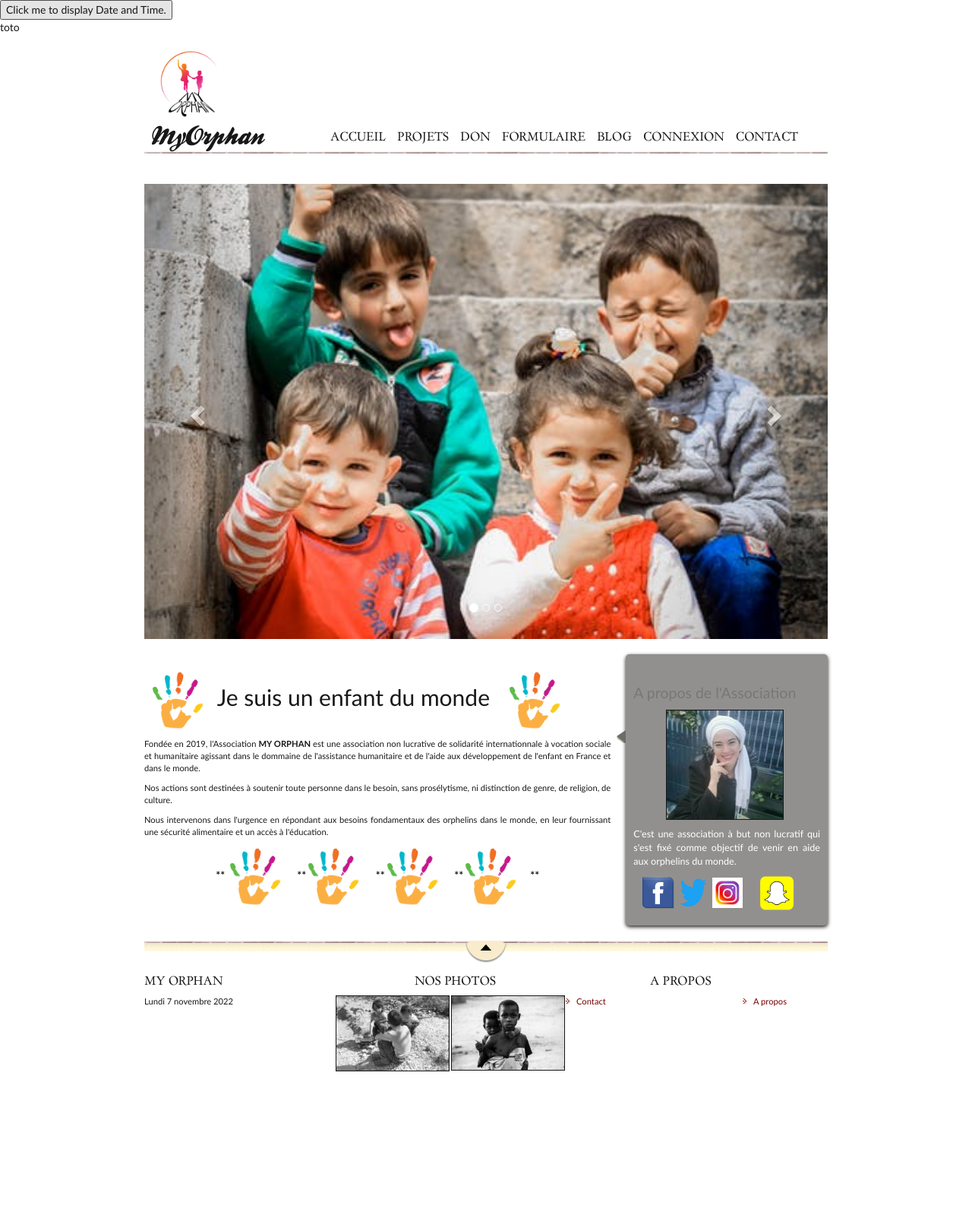
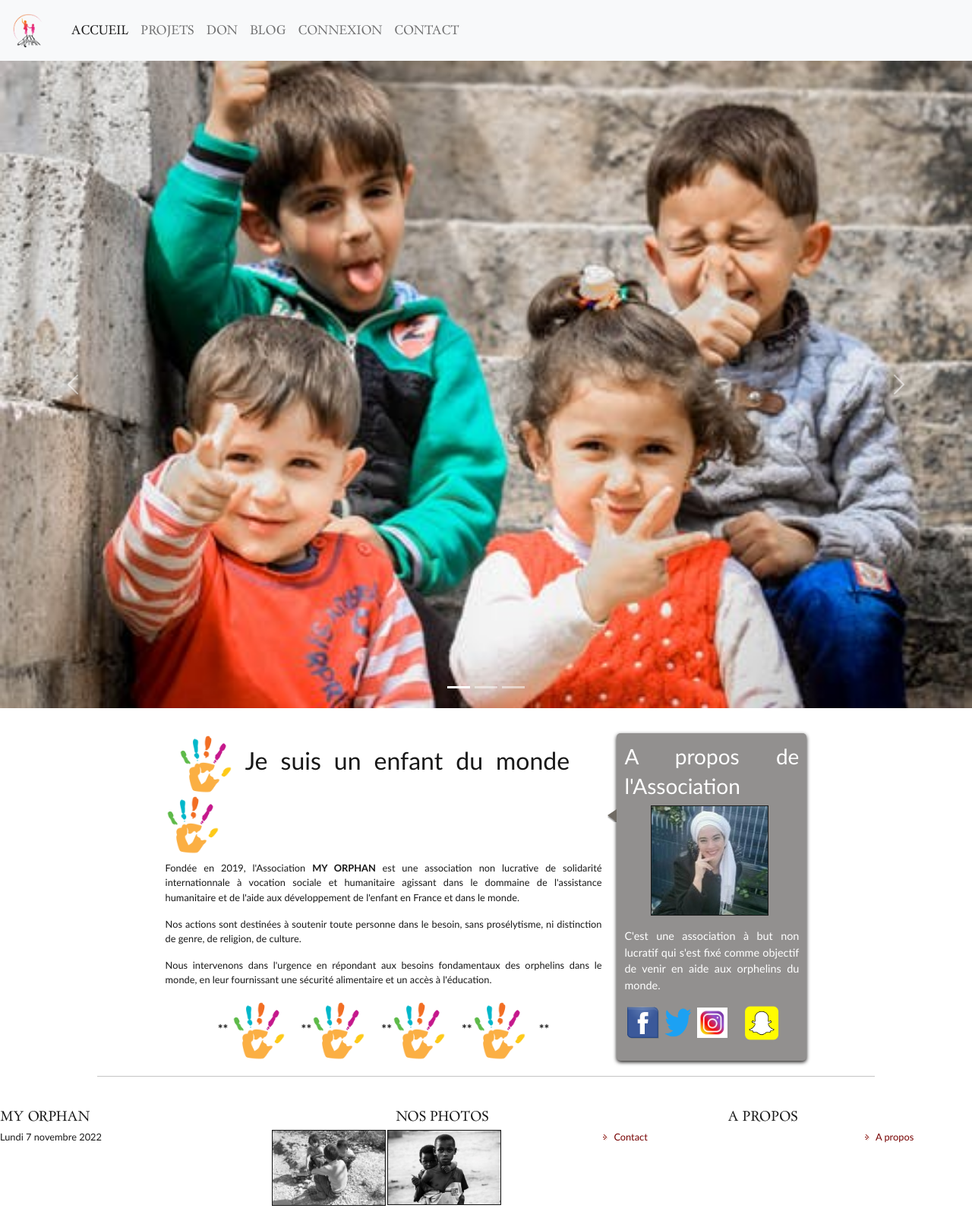
Before and after one commit to Az-rou/MyOrphan, a PHP site: page / in a window 1280 px wide. Shown: the whole page at 76% size. Before the commit the page ends 1410 px from the top, so only its background shows below. Run offline with PHP 8.4, Linux system fonts and the light colour scheme.

Commit message:
Changement de menu et carousel

```diff
--- a/MyOrphan.css
+++ b/MyOrphan.css
@@ -93,18 +93,18 @@
 }
 /* Navigation */
 
-nav ul
+.navigation-menu ul
 {
     list-style-type: none;
     display: flex;
 }
 
-nav li
+.navigation-menu li
 {
     margin-right: 15px;
 }
 
-nav a
+.navigation-menu a
 {
     font-size: 1.3em;
     color: #181818;
@@ -112,7 +112,7 @@
     text-decoration: none;
 }
 
-nav a:hover
+.navigation-menu a:hover
 {
     color: #760001;
     border-bottom: 3px solid #760001;
@@ -237,7 +237,6 @@
 footer
 {
     display: flex;
-    background:  url('images/ico_top.png') no-repeat top center, url('images/separateur.png') repeat-x top, url('images/ombre.png') repeat-x top;
     padding-top: 25px;
 }
 
@@ -415,6 +414,18 @@
     }
 }
 
+.article-section{
+    width: 66%;
+    margin-left: auto;
+    margin-right: auto;
+    margin-top: 33px;
+}
+.separateur-footer-article {
+    width: 80%;
+    margin-left: auto;
+    margin-right: auto;
+}
+
 @media all and (max-device-width: 480px)
 {
     /* Vos règles CSS pour les mobiles ici */
--- a/index.php
+++ b/index.php
@@ -4,91 +4,85 @@
     <head>
         <meta charset="utf-8" />
 
-        <link rel="stylesheet" media="screen and (max-width: 1280px)" href="petite_resolution.css" />
         <meta name="viewport" content="width=320" />
         <title>MyOrphan</title>
         <meta name="viewport" content="width=device-width, initial-scale=1">
 
-        <link rel="stylesheet" href="https://maxcdn.bootstrapcdn.com/bootstrap/3.4.1/css/bootstrap.min.css">
+        <link rel="stylesheet" href="https://cdn.jsdelivr.net/npm/bootstrap@5.2.2/dist/css/bootstrap.min.css">
         <script src="https://ajax.googleapis.com/ajax/libs/jquery/3.6.0/jquery.min.js"></script>
-        <script src="https://maxcdn.bootstrapcdn.com/bootstrap/3.4.1/js/bootstrap.min.js"></script>
+        <script src="https://cdn.jsdelivr.net/npm/bootstrap@5.2.2/dist/js/bootstrap.min.js"></script>
 
         <link rel="stylesheet" href="MyOrphan.css" />
     </head>
 
     <body>
-    <button type="button"
-onclick="document.getElementById('demo').innerHTML = Date()">
-Click me to display Date and Time.</button>
-<p id="demo">toto</p>
-        <!-- ************************** ********************************************************************************************* -->
-        <!-- ************************** Créé en Php par Nadia Azrou - avril 2022 ***************************************************** -->
-        <!-- ************************** ********************************************************************************************* -->
-        <div id="bloc_page">
-            <header>
-                <div id="titre_principal">
-                    <h1><img src="images/logomyorphan.png" alt="Logo de myorphan" width="100" height="107,67" class="ico_categorie" /></h1>
-                    <div id="logo">
-                        <h1>MyOrphan</h1>
-                    </div>
-                </div>
-                <br>
-                <small>
-                    <nav>
-                        <ul>
-                            <li><a href="MyOrphan.php">Accueil</a></li>
-                            <li><a href="moprojets.php">Projets</a></li>
-                            <li><a href="modon.php">Don</a></li>
-                            <li><a href="moadherent.php">Formulaire</a></li>
-                            <li><a href="moblog.php">Blog</a></li>
-                            <li><a href="#">Connexion</a></li>
-                            <li><a href="mocontact.php" title="page de contact">Contact</a></li>
-                        </ul>
-                    </nav>
-                </small>
-              <br>
-            </header>
 
-           <br><br>
+    <div class="menus">
 
+    <nav class="navbar navbar-expand-lg bg-light">
+      <div class="container-fluid">
+        <a class="navbar-brand" href="#">
+        <img src="images/logomyorphan.png" alt="Logo de myorphan" class="ico_categorie" style="width:50px" />
+        </a>
+        <button class="navbar-toggler" type="button" data-bs-toggle="collapse" data-bs-target="#navbarNav" aria-controls="navbarNav" aria-expanded="false" aria-label="Toggle navigation">
+          <span class="navbar-toggler-icon"></span>
+        </button>
+        <div class="collapse navbar-collapse" id="navbarNav">
+          <ul class="navbar-nav">
+            <li class="nav-item">
+              <a class="nav-link active" aria-current="page" href="MyOrphan.php">Accueil</a>
+            </li>
+            <li class="nav-item">
+              <a class="nav-link" href="moprojets.php">Projets</a>
+            </li>
+            <li class="nav-item">
+              <a class="nav-link" href="modon.php">Don</a>
+            </li>
+            <li class="nav-item">
+              <a class="nav-link" href="moblog.php">Blog</a>
+            </li>
+            <li class="nav-item">
+              <a class="nav-link" href="moblog.php">Connexion</a>
+            </li>
+            <li class="nav-item">
+              <a class="nav-link" href="mocontact.php" title="page de contact">Contact</a>
+            </li>
+          </ul>
+        </div>
+      </div>
+    </nav>
+    </div>
 
+    <div class="carousel" style="height:350px">
+    <div id="carouselExampleIndicators" class="carousel slide" data-bs-ride="true">
+      <div class="carousel-indicators">
+        <button type="button" data-bs-target="#carouselExampleIndicators" data-bs-slide-to="0" class="active" aria-current="true" aria-label="Slide 1"></button>
+        <button type="button" data-bs-target="#carouselExampleIndicators" data-bs-slide-to="1" aria-label="Slide 2"></button>
+        <button type="button" data-bs-target="#carouselExampleIndicators" data-bs-slide-to="2" aria-label="Slide 3"></button>
+      </div>
+      <div class="carousel-inner">
+        <div class="carousel-item active">
+          <img src="images/enfants1.jpeg" class="d-block w-100 ">
+        </div>
+        <div class="carousel-item">
+          <img src="images/enfants3.jpeg" class="d-block w-100 h-100">
+        </div>
+        <div class="carousel-item">
+          <img src="images/enfants4.jpeg" class="d-block w-100">
+        </div>
+      </div>
+      <button class="carousel-control-prev" type="button" data-bs-target="#carouselExampleIndicators" data-bs-slide="prev">
+        <span class="carousel-control-prev-icon" aria-hidden="true"></span>
+        <span class="visually-hidden">Previous</span>
+      </button>
+      <button class="carousel-control-next" type="button" data-bs-target="#carouselExampleIndicators" data-bs-slide="next">
+        <span class="carousel-control-next-icon" aria-hidden="true"></span>
+        <span class="visually-hidden">Next</span>
+      </button>
+    </div>
+    <div>
 
-                <div id="myCarousel" class="carousel slide" data-ride="carousel">
-
-                  <ol class="carousel-indicators">
-                    <li data-target="#myCarousel" data-slide-to="0" class="active"></li>
-                    <li data-target="#myCarousel" data-slide-to="1"></li>
-                    <li data-target="#myCarousel" data-slide-to="2"></li>
-                  </ol>
-
-
-                  <div class="carousel-inner">
-                    <div class="item active">
-                      <img src="images/enfants1.jpeg" alt="enfants1" style="width:100%;">
-                    </div>
-
-                    <div class="item">
-                      <img src="images/enfants3.jpeg" alt="enfants3" style="width:100%;">
-                    </div>
-
-                    <div class="item">
-                      <img src="images/enfants4.jpeg" alt="enfants4" style="width:100%;">
-                    </div>
-                  </div>
-
-
-                  <a class="left carousel-control" href="#myCarousel" data-slide="prev">
-                    <span class="glyphicon glyphicon-chevron-left"></span>
-                    <span class="sr-only">Previous</span>
-                  </a>
-                  <a class="right carousel-control" href="#myCarousel" data-slide="next">
-                    <span class="glyphicon glyphicon-chevron-right"></span>
-                    <span class="sr-only">Next</span>
-                  </a>
-                </div>
-                <br>
-
-            <section>
+            <section class="article-section">
                 <article>
                     <h2>&nbsp;<img src="images/main.jpeg" alt="Logo de main enfant" width="80" height="80" class="ico_categorie" />Je suis un enfant du monde &nbsp;&nbsp;<img src="images/main.jpeg" alt="Logo de main enfant" width="80" height="80" class="ico_categorie" /></h2>
                     <p>Fondée en 2019, l'Association <strong>MY ORPHAN </strong>est une association non lucrative de solidarité internationnale à vocation sociale et humanitaire agissant dans le dommaine de l'assistance humanitaire et de l'aide aux développement de l'enfant en France et dans le monde.</p>
@@ -110,6 +104,10 @@
                 </aside>
 
             </section>
+
+            <div class="separateur-footer-article">
+                <hr>
+            </div>
 
             <footer>
                 <div id="tweet">
```
